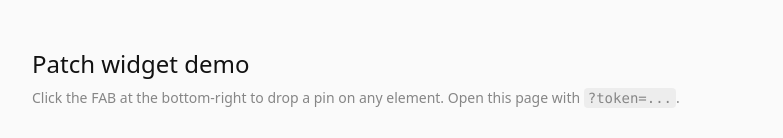
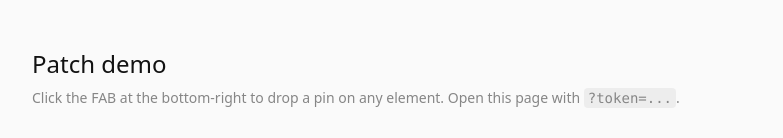
Before and after one commit to simstudioBV/patch-test-page, a Next.js app: page / in a window 1280 px wide. Shown: the top 138 px of the page, without its empty margins (248-1031 px from the left). Built offline with nearby package versions, Linux system fonts and the light colour scheme.

Commit message:
feat(page): update heading text to "Patch demo"

```diff
--- a/app/page.tsx
+++ b/app/page.tsx
@@ -6,7 +6,7 @@ export default function WidgetDemoPage() {
   return (
     <main className="mx-auto max-w-3xl px-6 py-12">
       <header className="mb-8">
-        <h1 className="text-2xl">Patch widget demo</h1>
+        <h1 className="text-2xl">Patch demo</h1>
         <p className="mt-2 text-sm text-muted-foreground">
           Click the FAB at the bottom-right to drop a pin on any element. Open this page with{" "}
           <code className="rounded bg-muted px-1 py-0.5">?token=...</code>.
```
Also changed, not shown: 1 other file (tests, documents, lock files or other folders).
